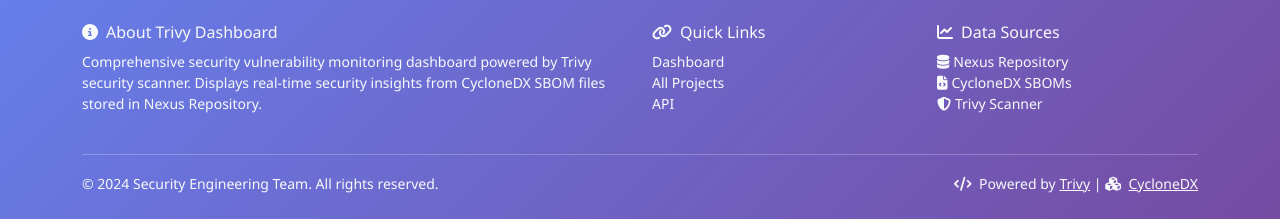
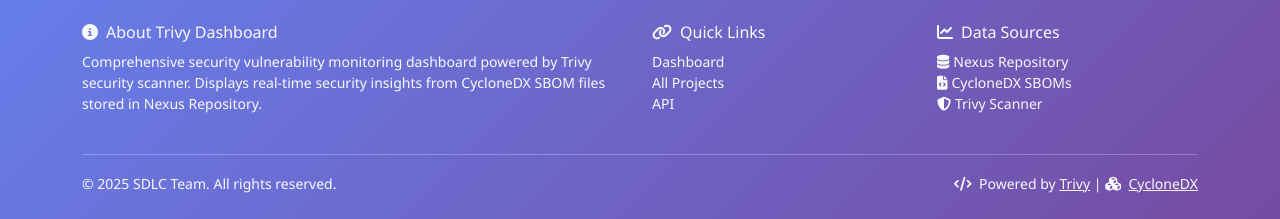
Before and after one commit to uday-globuslive/trivy-dashboard, a Flask app: page / in a window 1280 px wide. Shown: the part 967-1186 px from the top of the page. Run offline with Flask 3, Linux system fonts and the light colour scheme; data that the repository does not hold is empty; parts of the project's set-up code (start-up, migrations or seed data) failed here and were passed over; some libraries are stand-ins or nearby versions.

Commit message:
footer changed

```diff
--- a/templates/base.html
+++ b/templates/base.html
@@ -145,7 +145,7 @@
             <hr class="mt-4 mb-3">
             <div class="row align-items-center">
                 <div class="col-md-6">
-                    <small>&copy; 2024 Security Engineering Team. All rights reserved.</small>
+                    <small>&copy; 2025 SDLC Team. All rights reserved.</small>
                 </div>
                 <div class="col-md-6 text-end">
                     <small>
```
